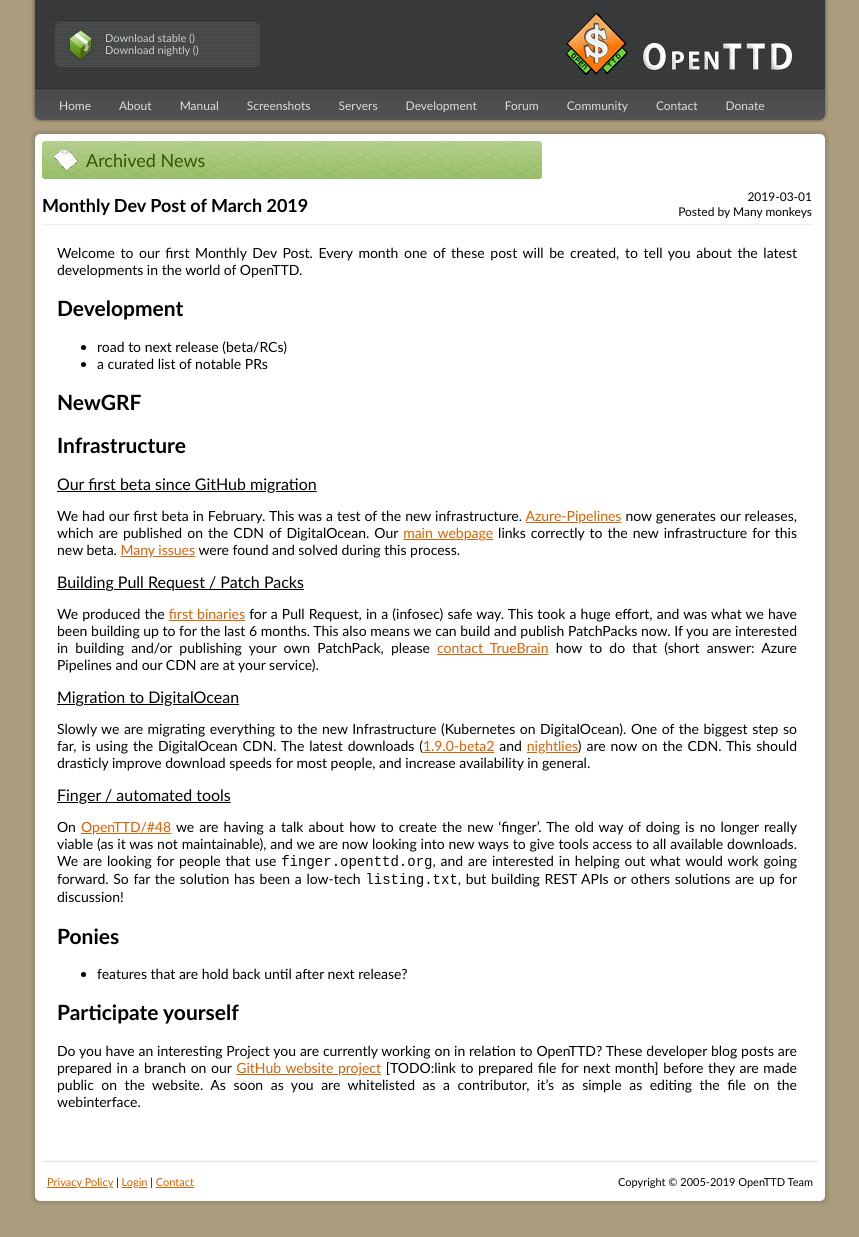
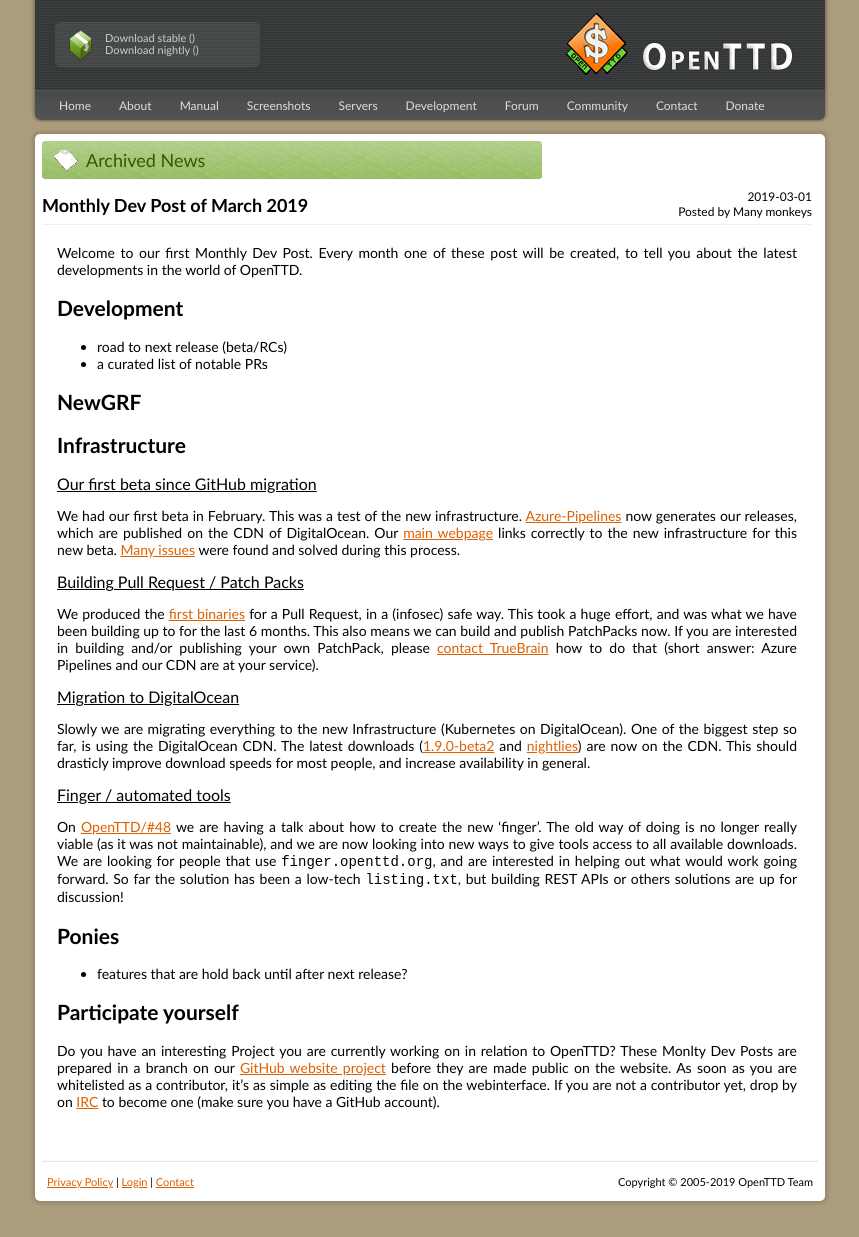
Before and after one commit to OpenTTD/website, a Jekyll site: the page built from _posts/2019-03-01-monthly-dev-post.md, in a window 1280 px wide. Shown: the whole page, without its empty margins (210-1069 px from the left). Built offline with Jekyll 4.4.1, drawn with Linux system fonts in a browser that asks for light colours.

Commit message:
Update 2019-03-01-monthly-dev-post.md

```diff
--- a/_posts/2019-03-01-monthly-dev-post.md
+++ b/_posts/2019-03-01-monthly-dev-post.md
@@ -49,5 +49,6 @@
 ## Participate yourself
 
 Do you have an interesting Project you are currently working on in relation to OpenTTD?
-These developer blog posts are prepared in a branch on our [GitHub website project](https://github.com/OpenTTD/website/tree/monthly-dev-post/_posts) [TODO:link to prepared file for next month] before they are made public on the website.
+These Monlty Dev Posts are prepared in a branch on our [GitHub website project](https://github.com/OpenTTD/website/tree/monthly-dev-post/_posts/2019-04-01-monthly-dev-post.md) before they are made public on the website.
 As soon as you are whitelisted as a contributor, it's as simple as editing the file on the webinterface.
+If you are not a contributor yet, drop by on [IRC](https://www.openttd.org/contact.html) to become one (make sure you have a GitHub account).
```
